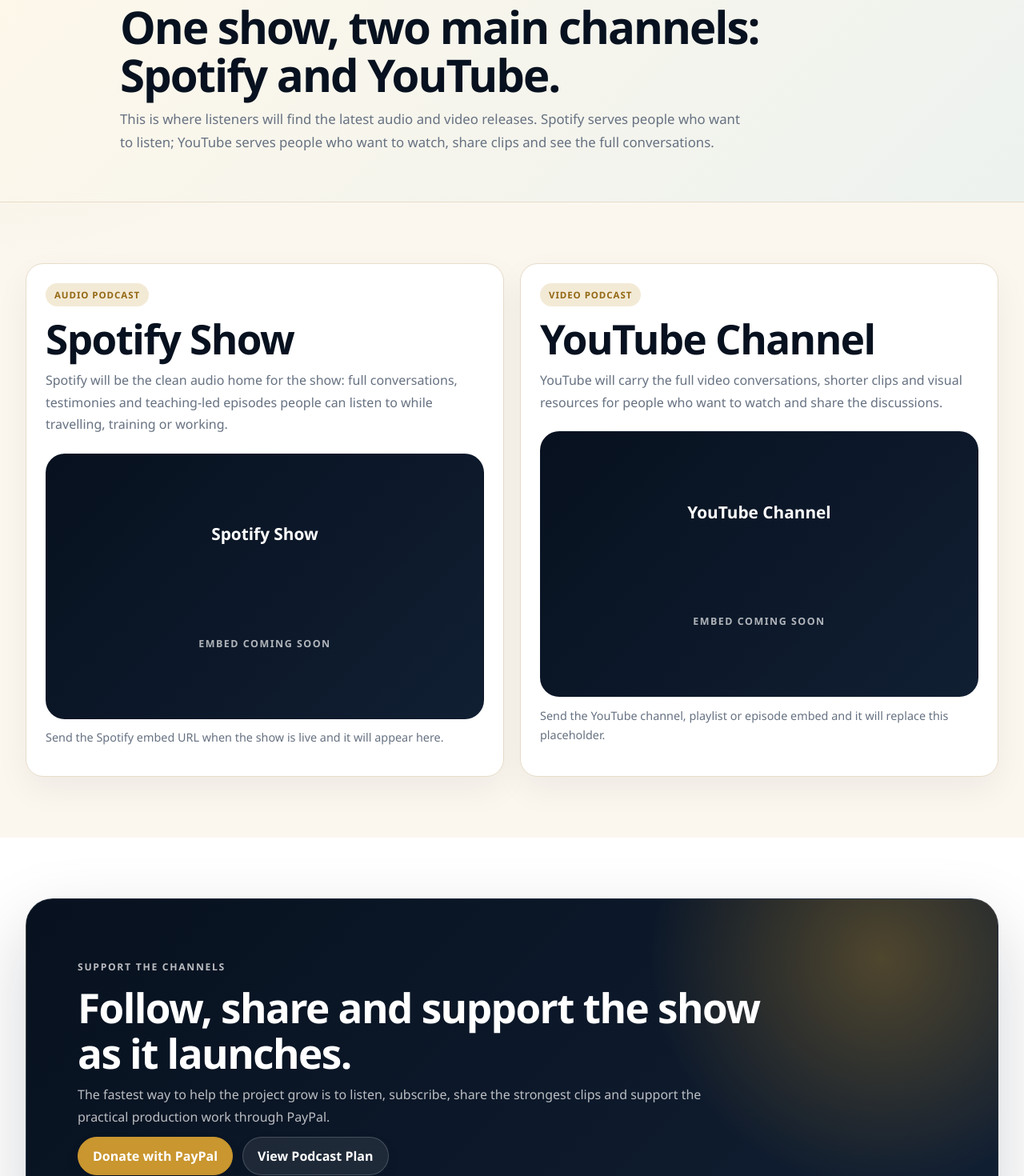
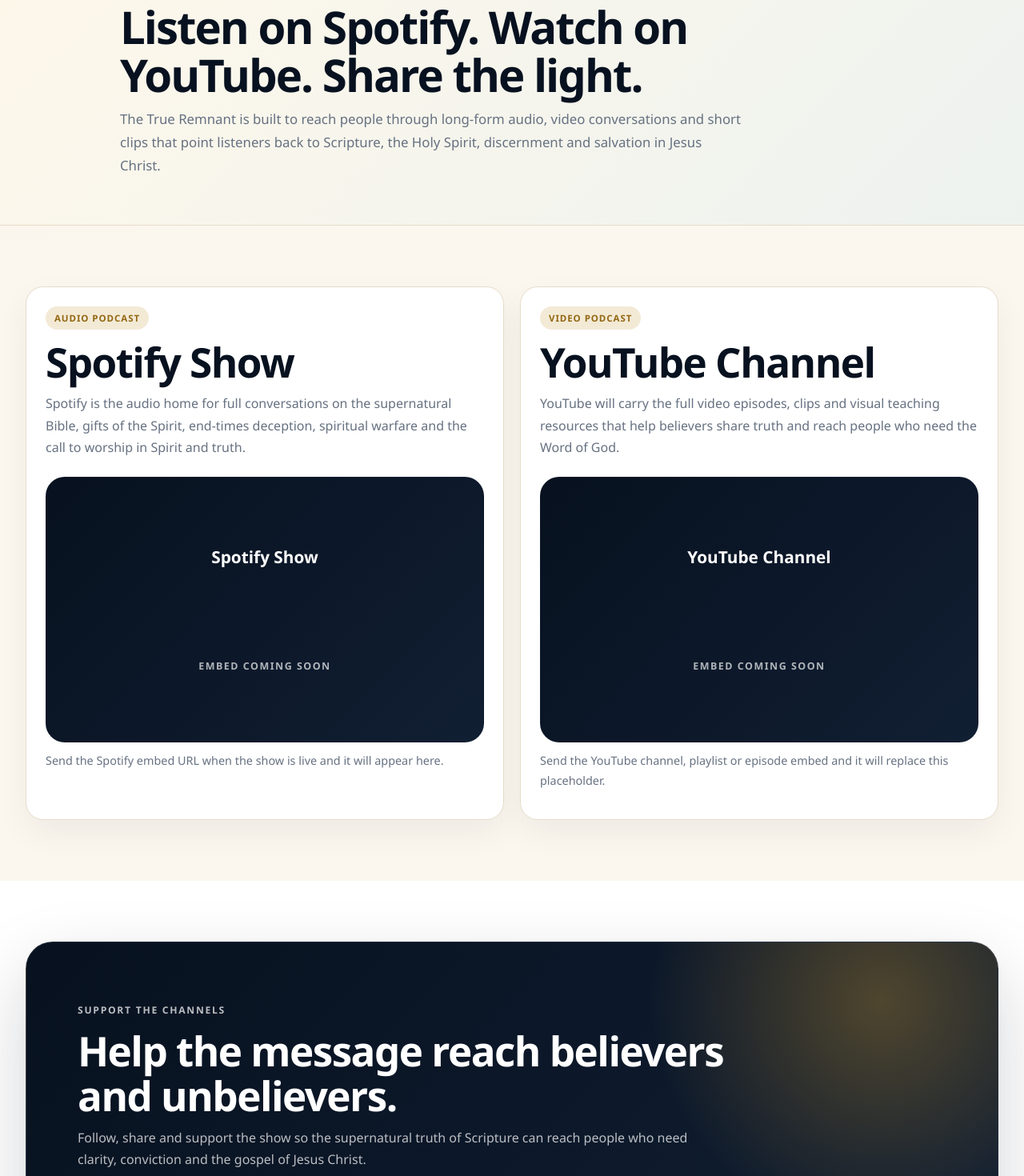
Before and after one commit to dakande85-bit/the-true-remnant-network, a Next.js app: page /social-media in a window 1280 px wide. Shown: the part 200-1670 px from the top of the page at 80% size. Built offline with nearby package versions, Linux system fonts and the light colour scheme.

Commit message:
Update social media copy for show purpose

```diff
--- a/src/app/social-media/page.tsx
+++ b/src/app/social-media/page.tsx
@@ -2,7 +2,7 @@ const channels = [
   {
     title: "Spotify Show",
     label: "Audio podcast",
-    description: "Spotify will be the clean audio home for the show: full conversations, testimonies and teaching-led episodes people can listen to while travelling, training or working.",
+    description: "Spotify is the audio home for full conversations on the supernatural Bible, gifts of the Spirit, end-times deception, spiritual warfare and the call to worship in Spirit and truth.",
     embedTitle: "Spotify show embed placeholder",
     iframeSrc: "",
     note: "Send the Spotify embed URL when the show is live and it will appear here."
@@ -10,7 +10,7 @@ const channels = [
   {
     title: "YouTube Channel",
     label: "Video podcast",
-    description: "YouTube will carry the full video conversations, shorter clips and visual resources for people who want to watch and share the discussions.",
+    description: "YouTube will carry the full video episodes, clips and visual teaching resources that help believers share truth and reach people who need the Word of God.",
     embedTitle: "YouTube embed placeholder",
     iframeSrc: "",
     note: "Send the YouTube channel, playlist or episode embed and it will replace this placeholder."
@@ -23,10 +23,10 @@ export default function SocialMediaPage() {
       <section className="page-hero clean-page-hero">
         <div className="container narrow-copy">
           <p className="kicker">Social Media</p>
-          <h1>One show, two main channels: Spotify and YouTube.</h1>
+          <h1>Listen on Spotify. Watch on YouTube. Share the light.</h1>
           <p>
-            This is where listeners will find the latest audio and video releases. Spotify serves people who want to listen;
-            YouTube serves people who want to watch, share clips and see the full conversations.
+            The True Remnant is built to reach people through long-form audio, video conversations and short clips that point
+            listeners back to Scripture, the Holy Spirit, discernment and salvation in Jesus Christ.
           </p>
         </div>
       </section>
@@ -63,9 +63,9 @@ export default function SocialMediaPage() {
         <div className="container">
           <div className="cta-panel">
             <p className="kicker">Support the channels</p>
-            <h2>Follow, share and support the show as it launches.</h2>
+            <h2>Help the message reach believers and unbelievers.</h2>
             <p>
-              The fastest way to help the project grow is to listen, subscribe, share the strongest clips and support the practical production work through PayPal.
+              Follow, share and support the show so the supernatural truth of Scripture can reach people who need clarity, conviction and the gospel of Jesus Christ.
             </p>
             <div className="row">
               <a className="btn btn-primary" href="/donate">Donate with PayPal</a>
```
